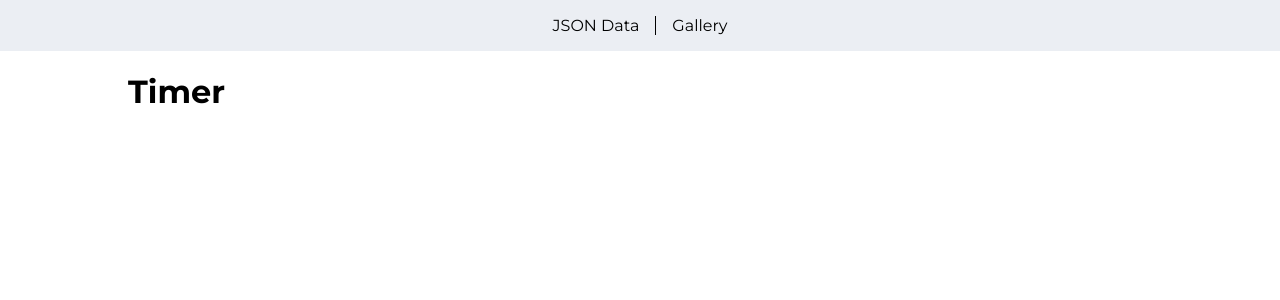
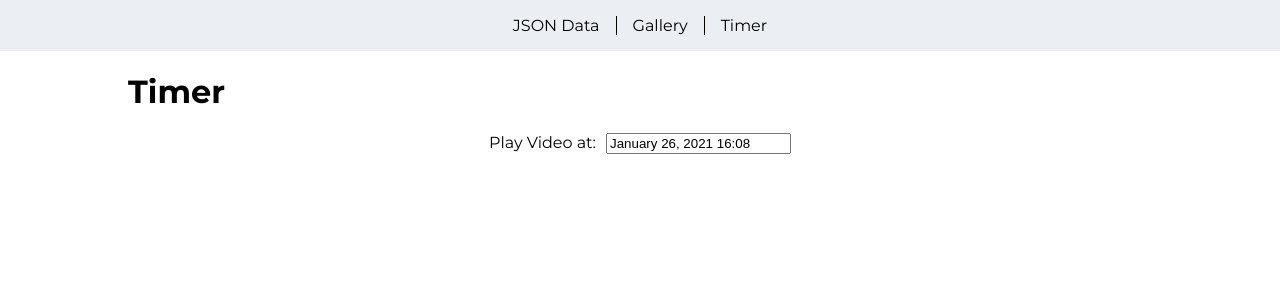
Before and after one commit to dennyjuice/nextjs-test, a Next.js app: page /timer in a window 1280 px wide. Shown: the top 300 px of the page. Built offline with nearby package versions, Linux system fonts and the light colour scheme.

Commit message:
timer with GMT

```diff
--- a/components/MainContainer.tsx
+++ b/components/MainContainer.tsx
@@ -1,20 +1,15 @@
-import React, { useState } from 'react';
+import React from 'react';
 import Head from 'next/head';
-import ReactPlayer from 'react-player/youtube';
 
 import A from './A';
 
 import styles from '../styles/MainContainer.module.css';
-import useTimer from '../customHooks/useTimer';
 
 interface IMainContainer {
   title: string;
 }
 
 const MainContainer: React.FC<IMainContainer> = ({ children, title }) => {
-  const isExpired: boolean = useTimer(new Date(Date.now() + 60 * 1000));
-  const [hidden, setHidden] = useState(isExpired);
-
   return (
     <>
       <Head>
@@ -25,6 +20,7 @@ const MainContainer: React.FC<IMainContainer> = ({ children, title }) => {
         <nav className={styles.menu}>
           <A text="JSON Data" href="/" />
           <A text="Gallery" href="/gallery" />
+          <A text="Timer" href="/timer" />
         </nav>
       </header>
 
@@ -32,12 +28,6 @@ const MainContainer: React.FC<IMainContainer> = ({ children, title }) => {
         <h1>{title}</h1>
         {children}
       </main>
-
-      {isExpired && (
-        <div className={`${styles.ytBlock} ${hidden ? styles.hidden : ''}`} onClick={() => setHidden(true)}>
-          <ReactPlayer url="https://www.youtube.com/watch?v=wO02uW15_WU" playing={true} volume={0} muted={true} />
-        </div>
-      )}
     </>
   );
 };
--- a/customHooks/useTimer.ts
+++ b/customHooks/useTimer.ts
@@ -1,6 +1,6 @@
 import { useEffect, useState } from 'react';
 
-export default function useTimer(deadline: Date): boolean {
+export default function useTimer(deadline: Date, gmt = '+00:00'): boolean {
   const [isExpired, setIsExpired] = useState(false);
 
   useEffect(() => {
@@ -8,12 +8,17 @@ export default function useTimer(deadline: Date): boolean {
     return () => clearInterval(timer);
   }, [deadline]);
 
+  const formatDate = (date, gmt) => {
+    return `${date.toISOString().slice(0, -5)}${gmt}`;
+  };
+
   const startTimer = (deadline) => {
-    let start = new Date();
-    const end = new Date(deadline);
+    let start = new Date(formatDate(new Date(), gmt));
+    const end = new Date(formatDate(deadline, gmt));
+    console.log(start, end);
 
     const timer = setInterval(() => {
-      start = new Date();
+      start = new Date(formatDate(new Date(), gmt));
       if (start >= end) {
         setIsExpired(true);
         clearInterval(timer);
--- a/package.json
+++ b/package.json
@@ -16,6 +16,7 @@
     "axios": "^0.21.1",
     "next": "10.0.5",
     "react": "17.0.1",
+    "react-datepicker": "^3.4.1",
     "react-dom": "17.0.1",
     "react-player": "^2.8.2",
     "typescript": "^4.1.3"
--- a/pages/timer.tsx
+++ b/pages/timer.tsx
@@ -1,16 +1,37 @@
-import React from 'react';
+import React, { useState } from 'react';
+import ReactPlayer from 'react-player/youtube';
+import DatePicker from 'react-datepicker';
 
+import 'react-datepicker/dist/react-datepicker.css';
+import styles from '../styles/Timer.module.css';
+import MainContainer from '../components/MainContainer';
 import useTimer from '../customHooks/useTimer';
 
-import styles from '../styles/Timer.module.css';
-import MainContainer from '../components/MainContainer';
-
 const Timer: React.FC = () => {
-  const isExpired: boolean = useTimer(new Date(Date.now() + 60 * 1000));
+  const defaultDate = new Date(Date.now() + 60 * 1000);
+  const [endDate, setEndDate] = useState(defaultDate);
+  const isExpired: boolean = useTimer(endDate, '+03:00');
 
   return (
     <MainContainer title="Timer">
-      <section className={styles.timer}>{isExpired && <p>Time expired</p>}</section>
+      <section className={styles.timer}>
+        Play Video at:
+        <DatePicker
+          className={styles.picker}
+          selected={endDate}
+          onChange={(date) => setEndDate(date)}
+          showTimeSelect
+          timeFormat="HH:mm"
+          timeIntervals={15}
+          timeCaption="time"
+          dateFormat="MMMM d, yyyy HH:mm"
+        />
+        {isExpired && (
+          <div className={styles.ytBlock}>
+            <ReactPlayer url="https://www.youtube.com/watch?v=wO02uW15_WU" playing={true} volume={0} muted={true} />
+          </div>
+        )}
+      </section>
     </MainContainer>
   );
 };
--- a/styles/MainContainer.module.css
+++ b/styles/MainContainer.module.css
@@ -10,22 +10,6 @@
     background-color: #EBEEF3;
 }
 
-.ytBlock {
-    display: flex;
-    justify-content: center;
-    align-items: center;
-    position: absolute;
-    top: 0;
-    left: 0;
-    width: 100%;
-    height: 100%;
-    background: rgba(0,0,0, .5);
-    z-index: 1000;
-}
-
-.hidden {
-    display: none;
-}
 @media screen and (max-width: 790px) {
     .container {
         max-width: 100%;
--- a/styles/Timer.module.css
+++ b/styles/Timer.module.css
@@ -0,0 +1,12 @@
+.timer {
+    text-align: center;
+}
+
+.picker {
+    margin: 0 0 20px 10px;
+}
+
+.ytBlock {
+    display: flex;
+    justify-content: center;
+}
```
Also changed, not shown: 1 other file (tests, documents, lock files or other folders).
